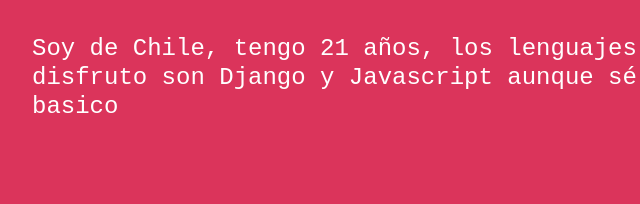
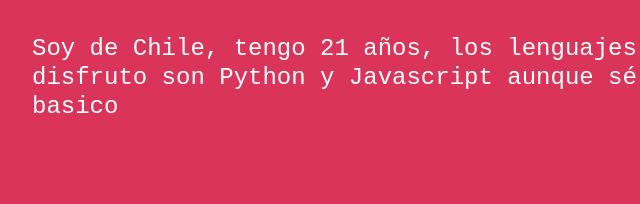
Before and after one commit to PabloHuerta-hub/PabloHuerta-hub.github.io, a plain HTML site: page index.html in a window 1280 px wide. Shown: the part 316-520 px from the top of the page, 433-1073 px from the left. Drawn offline with nearby package versions, Linux system fonts and the light colour scheme.

Commit message:
Update index.html

```diff
--- a/index.html
+++ b/index.html
@@ -70,7 +70,7 @@
                                 <span>Pablo Huerta</span>
                             </div>
                             <div class="col">
-                                <h4 class="letras">Soy de Chile, tengo 21 años, los lenguajes que mas disfruto son Django y Javascript aunque sé lo basico</h4>
+                                <h4 class="letras">Soy de Chile, tengo 21 años, los lenguajes que mas disfruto son Python y Javascript aunque sé lo basico</h4>
                             </div>
                     </div>
                     </div>
```
